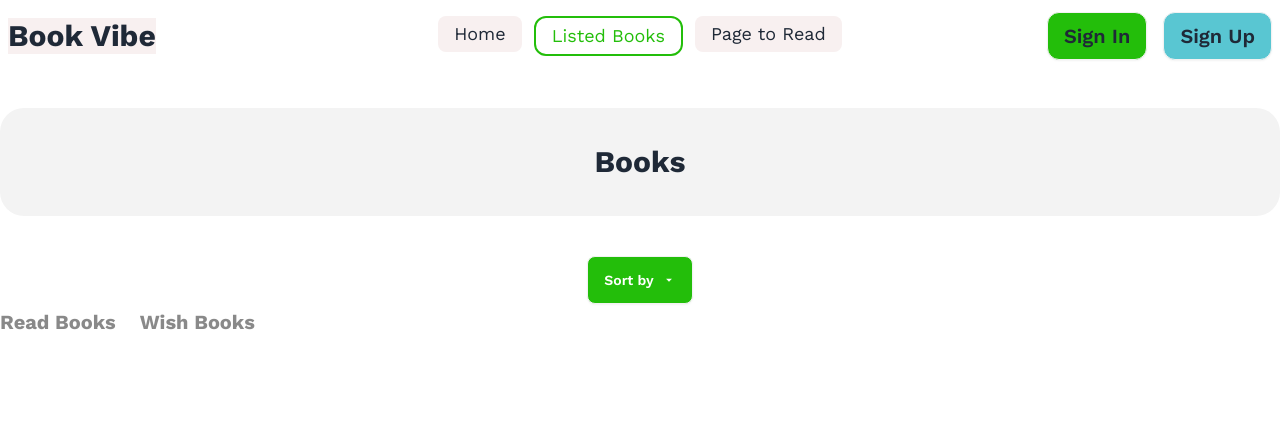
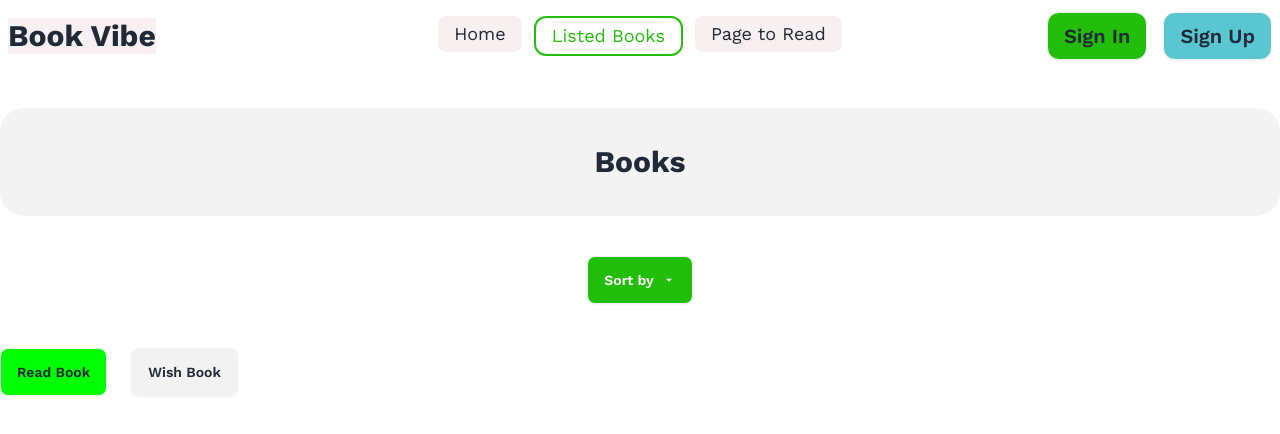
Before and after one commit to MdBelayet3/React-Book-Review, a React (Vite) app: page /listed-books in a window 1280 px wide. Shown: the top 434 px of the page. Built offline with nearby package versions, Linux system fonts and the light colour scheme; a web font is replaced by a local one.

Commit message:
Listed books route update

```diff
--- a/src/components/BookDetails/BookDetails.jsx
+++ b/src/components/BookDetails/BookDetails.jsx
@@ -1,4 +1,4 @@
-import { useLoaderData, useParams } from "react-router-dom";
+import { useLoaderData, useNavigate, useParams } from "react-router-dom";
 import './BookDetails.css'
 import { saveBookToStoredCard } from "../../utilities/localStorage";
 import { ToastContainer, toast } from 'react-toastify';
@@ -7,8 +7,9 @@ import { useState } from "react";
 
 const BookDetails = () => {
     const books = useLoaderData();
+    const { id } = useParams();
+    const navigate = useNavigate();
 
-    const { id } = useParams();
     const intId = parseInt(id);
     const book = books.find(book => book.bookId === intId);
     console.log(book);
@@ -79,7 +80,8 @@ const BookDetails = () => {
                 </table>
                 <div>
                     <button onClick={() => handleBtn('read-book')} className="btn text-lg font-semibold bg-[#23BE0A] text-white mr-6">Read</button>
-                    <button onClick={() => handleBtn('wish-book')} className="btn text-lg font-semibold bg-[#59C6D2] text-white">Wishlist</button>
+                    <button onClick={() => handleBtn('wish-book')} className="btn text-lg font-semibold bg-[#59C6D2] text-white  mr-6">Wishlist</button>
+                    <button onClick={() => navigate(-1)} className="btn bg-blue-500 text-white ">Go back</button>
                 </div>
             </div>
             <ToastContainer />
--- a/src/components/ListedBooks/ListedBooks.css
+++ b/src/components/ListedBooks/ListedBooks.css
@@ -0,0 +1,3 @@
+.active{
+    background-color: lime;
+}
--- a/src/components/ListedBooks/ListedBooks.jsx
+++ b/src/components/ListedBooks/ListedBooks.jsx
@@ -1,7 +1,9 @@
-import { NavLink, useLoaderData } from "react-router-dom";
+import { useLoaderData } from "react-router-dom";
 import { getBookFromStoredCard } from "../../utilities/localStorage";
 import { MdOutlineArrowDropDown } from "react-icons/md";
 import ReadBook from "../ReadBook/ReadBook";
+import { useState } from "react";
+import './ListedBooks.css'
 
 const ListedBooks = () => {
 
@@ -12,8 +14,26 @@ const ListedBooks = () => {
     console.log(storedReadBooks);
     const storedWishBooks = getBookFromStoredCard('wish-book');
     console.log(storedWishBooks);
-    const readBooks = books.filter(book => storedReadBooks.includes(book.bookId) );
-    console.log(readBooks);
+    const readBooks = books.filter(book => storedReadBooks.includes(book.bookId));
+    const wishBooks = books.filter(book => storedWishBooks.includes(book.bookId));
+
+    const [activeRead, setActiveRead] = useState(true);
+    const [activeWish, setActiveWish] = useState(false);
+    const [displayBook, setDisplayBook] = useState(readBooks);
+
+    const handleReadOrWishListBtn = (btnName) => {
+        if(btnName === 'read-book'){
+            setDisplayBook(readBooks);
+            setActiveRead(true);
+            setActiveWish(false);
+        }
+        else if(btnName === 'wish-book'){
+            setDisplayBook(wishBooks);
+            setActiveRead(false);
+            setActiveWish(true);
+        }
+
+    }
 
     return (
         <div>
@@ -28,13 +48,13 @@ const ListedBooks = () => {
                     </ul>
                 </details>
             </div>
-            <div className="text-[#13131380] text-xl font-bold flex gap-6">
-                <NavLink><button className=" ">Read Books</button></NavLink>
-                <NavLink><button className=" ">Wish Books</button></NavLink>
+            <div className="flex gap-6 my-5 md:my-10">
+                <button onClick={() => handleReadOrWishListBtn('read-book')} className={`btn ${activeRead ? 'active' : ''}`}>Read Book</button>
+                <button onClick={() => handleReadOrWishListBtn('wish-book')} className={`btn ${activeWish ? 'active' : ''}`}>Wish Book</button>
             </div>
             <div className="flex flex-col gap-7">
                 {
-                    readBooks.map(book => <ReadBook key={book.bookId} book={book}></ReadBook>)
+                    displayBook.map(book => <ReadBook key={book.bookId} book={book}></ReadBook>)
                 }
             </div>
         </div>
--- /dev/null
+++ b/src/components/PageRead/PageRead.jsx
@@ -0,0 +1,9 @@
+const PageRead = () => {
+    return (
+        <div>
+            <h2>Hi am i page read </h2>
+        </div>
+    );
+};
+
+export default PageRead;
--- a/src/main.jsx
+++ b/src/main.jsx
@@ -12,6 +12,7 @@ import Home from './components/Home/Home.jsx';
 import ErrorPage from './components/ErrorPage/ErrorPage.jsx';
 import ListedBooks from './components/ListedBooks/ListedBooks.jsx';
 import BookDetails from './components/BookDetails/BookDetails.jsx';
+import PageRead from './components/PageRead/PageRead.jsx';
 
 const router = createBrowserRouter([
   {
@@ -32,6 +33,10 @@ const router = createBrowserRouter([
         path: '/book/:id',
         element: <BookDetails></BookDetails>,
         loader: () => fetch('books_data.json') //warning : Not a good way to display one data from many data
+      },
+      {
+        path: '/page-read',
+        element: <PageRead></PageRead>
       }
     ]
   },
```
